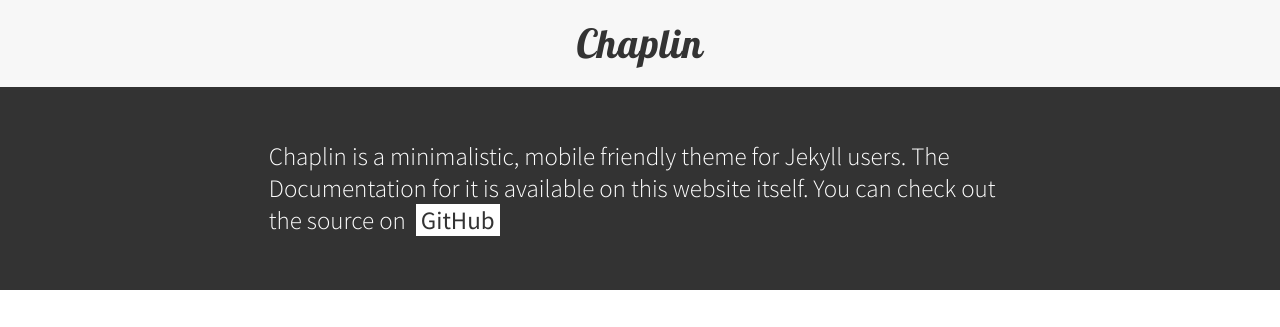
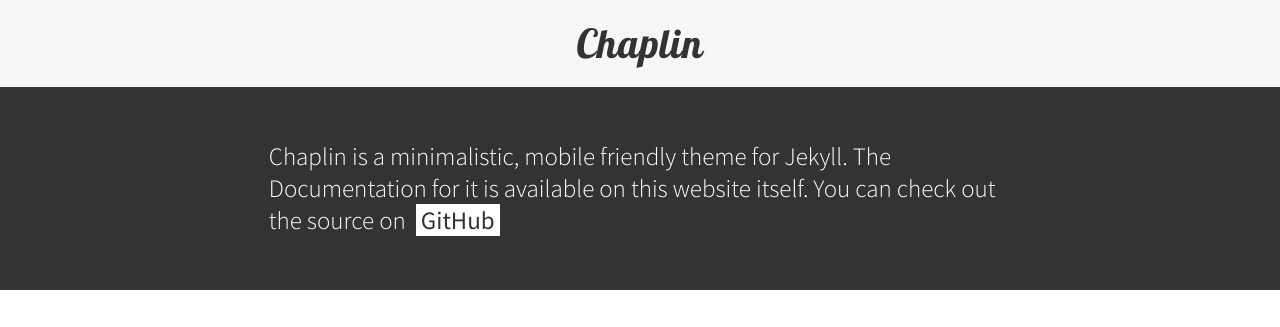
Before and after one commit to ankitsultana/Chaplin, a Jekyll site: the page built from index.html, in a window 1280 px wide. Shown: the top 327 px of the page. Built offline with Jekyll 4.4.1, drawn with Linux system fonts in a browser that asks for light colours; the list of posts is cut into pages by our own code.

Commit message:
Update intro

```diff
--- a/_config.yml
+++ b/_config.yml
@@ -5,7 +5,7 @@
 author: Charlie Chaplin
 
 description: > # this means to ignore newlines until "baseurl:"
-  Chaplin is a minimalistic, mobile friendly theme for Jekyll users.
+  Chaplin is a minimalistic, mobile friendly theme for Jekyll.
   The Documentation for it is available on this website itself.
   You can check out the source on <a href="http://github.com/bk2dcradle/Chaplin" class="deactivate-link"><span> GitHub </span></a>
 
```
